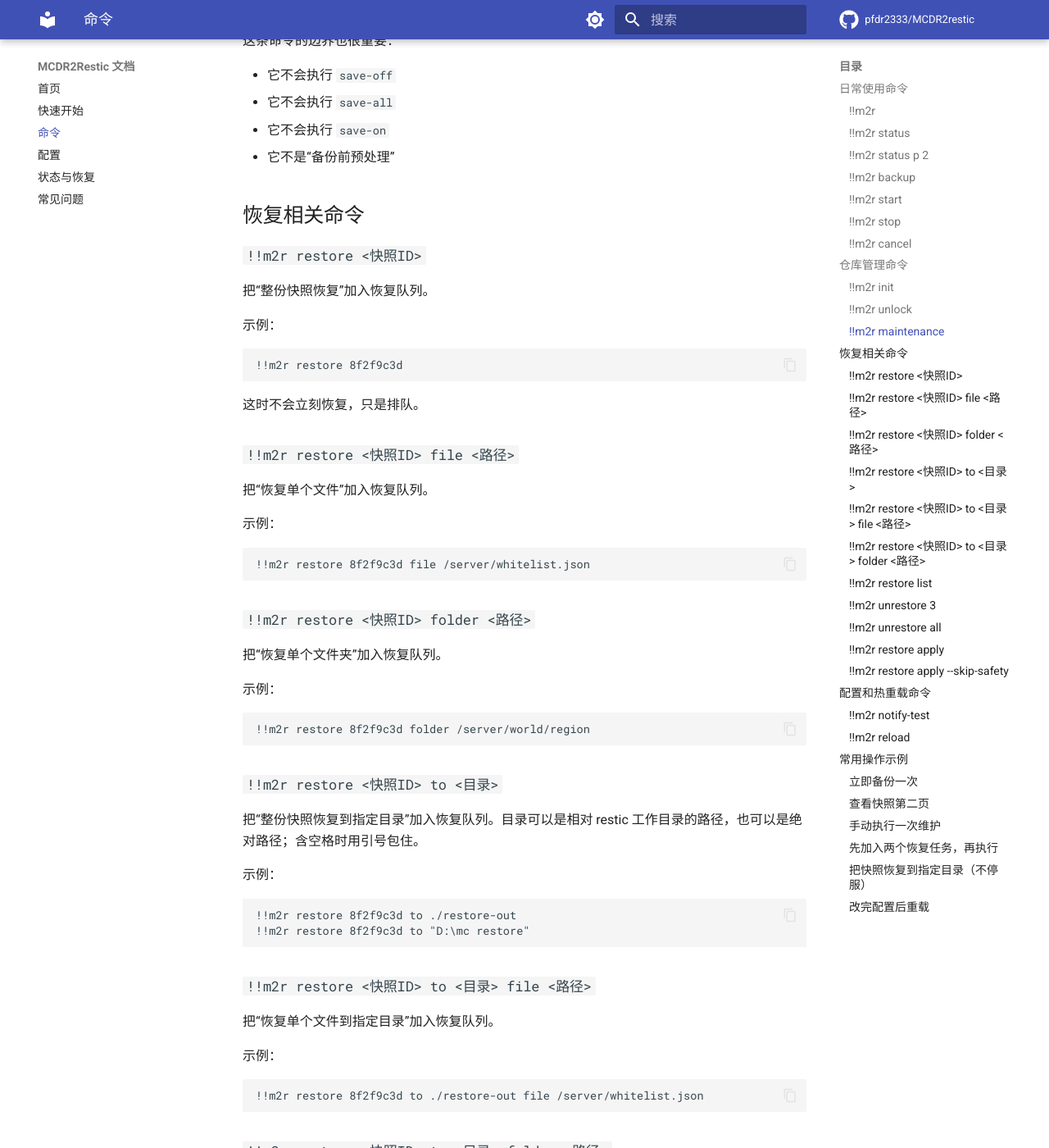
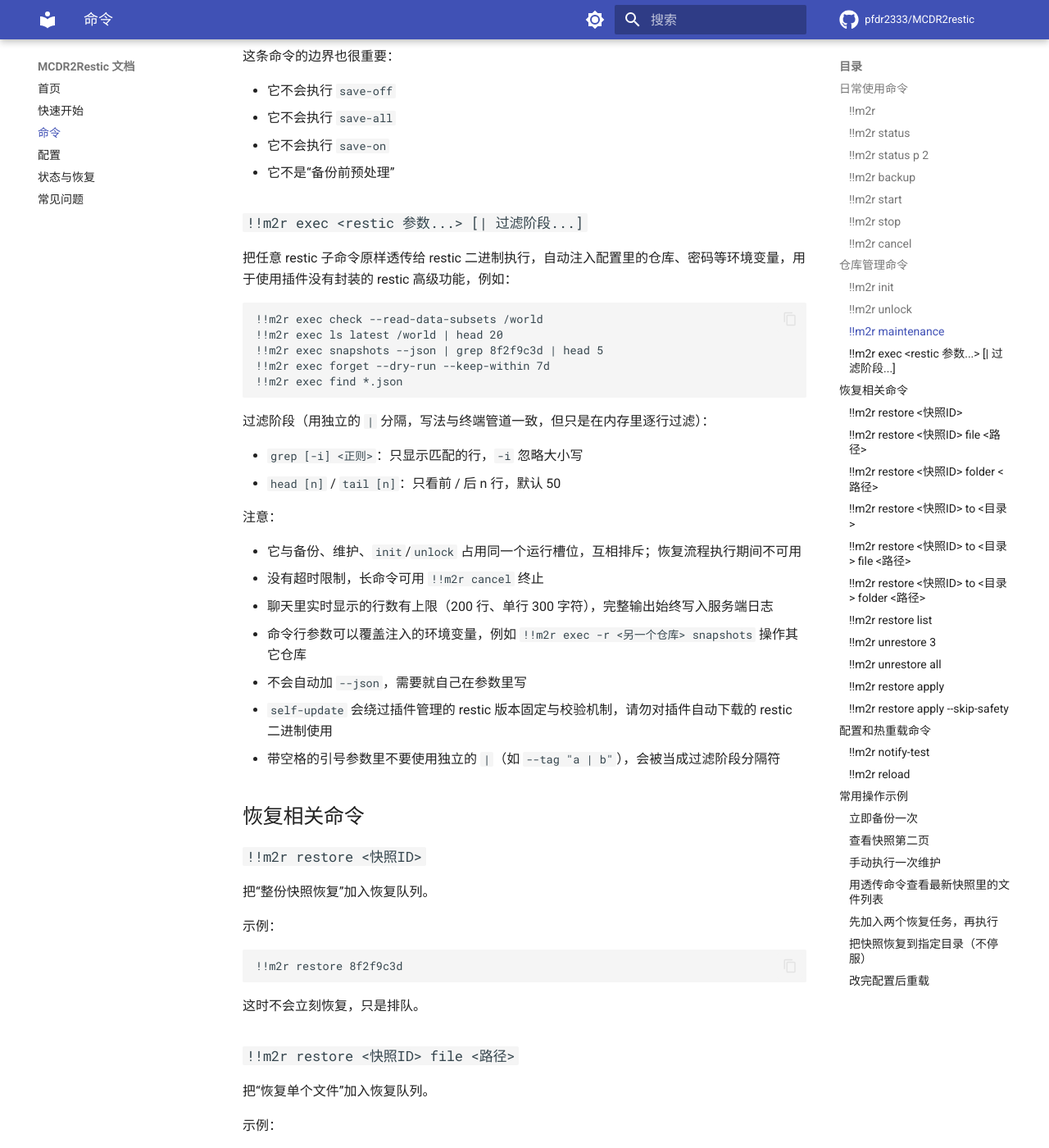
Before and after one commit to pfdr2333/MCDR2restic, an MkDocs documentation site: the page built from docs/commands.md, in a window 1280 px wide and 1400 px high, scrolled down 3756 px. Shown: the whole window at 82% size. Built offline with MkDocs 1.6.1 and Material for MkDocs 9.7.7, drawn with Linux system fonts in a browser that asks for light colours; comment, search, counter and statistics services are not loaded; some of the changed text lies outside the part shown.

Commit message:
docs: 命令表与命令树补充 !!restic exec 透传用法

````diff
--- a/docs/commands.md
+++ b/docs/commands.md
@@ -15,6 +15,7 @@
 ├─ init
 ├─ maintenance
 ├─ unlock
+├─ exec <restic 参数...> [| 过滤阶段]
 ├─ restore
 │  ├─ list
 │  ├─ apply
@@ -157,6 +158,33 @@ restic:
 - 它不会执行 `save-all`
 - 它不会执行 `save-on`
 - 它不是“备份前预处理”
+
+### `!!m2r exec <restic 参数...> [| 过滤阶段...]`
+
+把任意 restic 子命令原样透传给 restic 二进制执行，自动注入配置里的仓库、密码等环境变量，用于使用插件没有封装的 restic 高级功能，例如：
+
+```text
+!!m2r exec check --read-data-subsets /world
+!!m2r exec ls latest /world | head 20
+!!m2r exec snapshots --json | grep 8f2f9c3d | head 5
+!!m2r exec forget --dry-run --keep-within 7d
+!!m2r exec find *.json
+```
+
+过滤阶段（用独立的 `|` 分隔，写法与终端管道一致，但只是在内存里逐行过滤）：
+
+- `grep [-i] <正则>`：只显示匹配的行，`-i` 忽略大小写
+- `head [n]` / `tail [n]`：只看前 / 后 n 行，默认 50
+
+注意：
+
+- 它与备份、维护、`init`/`unlock` 占用同一个运行槽位，互相排斥；恢复流程执行期间不可用
+- 没有超时限制，长命令可用 `!!m2r cancel` 终止
+- 聊天里实时显示的行数有上限（200 行、单行 300 字符），完整输出始终写入服务端日志
+- 命令行参数可以覆盖注入的环境变量，例如 `!!m2r exec -r <另一个仓库> snapshots` 操作其它仓库
+- 不会自动加 `--json`，需要就自己在参数里写
+- `self-update` 会绕过插件管理的 restic 版本固定与校验机制，请勿对插件自动下载的 restic 二进制使用
+- 带空格的引号参数里不要使用独立的 `|`（如 `--tag "a | b"`），会被当成过滤阶段分隔符
 
 ## 恢复相关命令
 
@@ -303,6 +331,12 @@ restic:
 !!m2r maintenance
 ```
 
+### 用透传命令查看最新快照里的文件列表
+
+```text
+!!m2r exec ls latest /world | head 20
+```
+
 ### 先加入两个恢复任务，再执行
 
 ```text
````
Also changed, not shown: README.md (+1 -0 lines), README_EN.md (+1 -0 lines).
